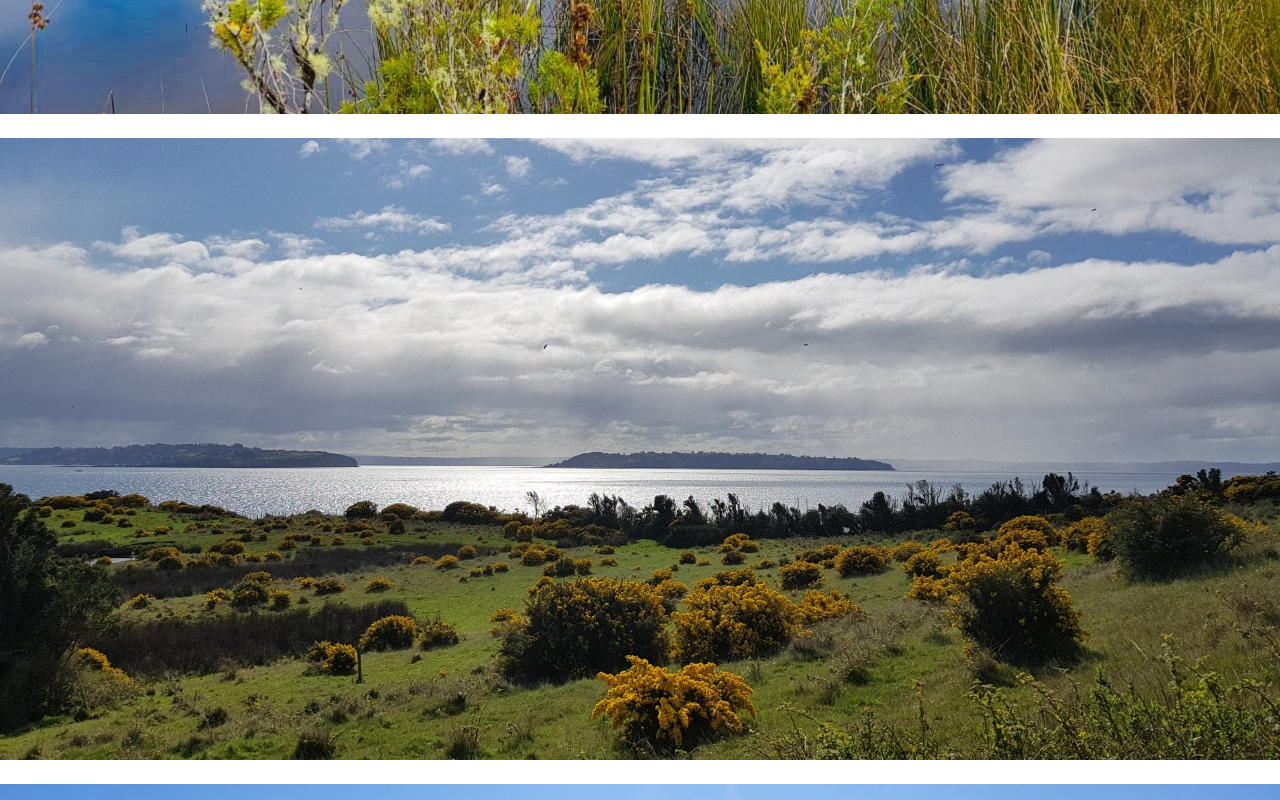
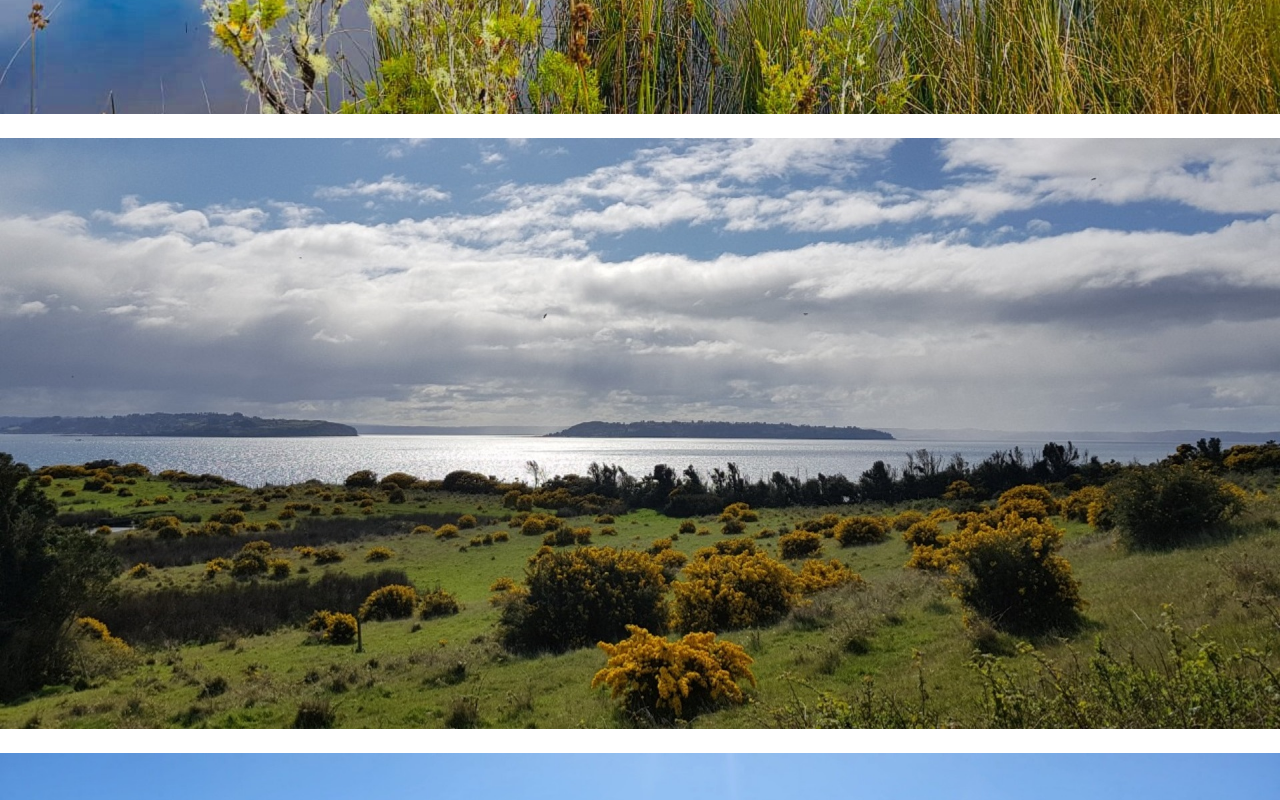
Before and after one commit to fpaterson/brokersdelsur, a plain HTML site: page index.html in a window 1280 px wide. Shown: the part 3460-4260 px from the top of the page. Drawn offline with Linux system fonts and the light colour scheme.

Commit message:
Modifiqué ancho foto Quenac

```diff
--- a/index.html
+++ b/index.html
@@ -85,7 +85,7 @@
     </div>
 
     <div class="proyecto">
-        <img src="Imagenes/Quenac portada.jpeg" alt="Proyecto en Isla Quenac">
+        <img src="Imagenes/Quenac portada.jpg" alt="Proyecto en Isla Quenac">
     </div>
 
     <div class="proyecto ultimo">
```
Also changed, not shown: Imagenes/Quenac portada.jpeg (deleted), Imagenes/Quenac portada.jpg (added).
